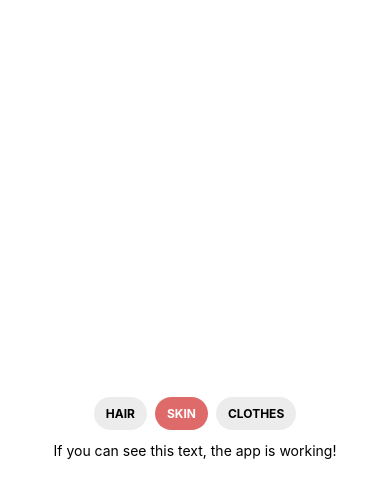
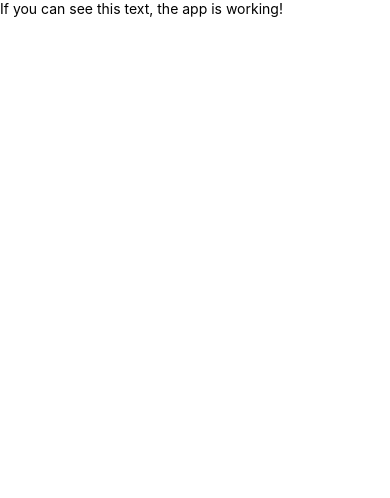
Before and after one commit to ericgmoon/r2r-frontend-kma, a React Native app: screen / in a window 390 px wide. Shown: the top 498 px of the page. Built offline with nearby package versions, Linux system fonts and the light colour scheme.

Commit message:
rm nvagiation from app

```diff
--- a/App.js
+++ b/App.js
@@ -1,36 +1,9 @@
 import React from "react";
-import { StyleSheet, Text, View } from "react-native";
-import Navigation from "./src/packages/navigation";
-
-const styles = StyleSheet.create({
-  container: {
-    flex: 1,
-    backgroundColor: "#fff",
-    alignItems: "center",
-    justifyContent: "center",
-  },
-});
-
-const example = [
-  {
-    label: "Hair",
-    value: "hair",
-    active: true,
-  },
-  {
-    label: "Skin",
-    value: "skin",
-  },
-  {
-    label: "Clothes",
-    value: "clothes",
-  },
-];
+import { Text, View } from "react-native";
 
 export default function App() {
   return (
-    <View style={styles.container}>
-      <Navigation items={example} current="skin" />
+    <View>
       <Text>If you can see this text, the app is working!</Text>
     </View>
   );
```
